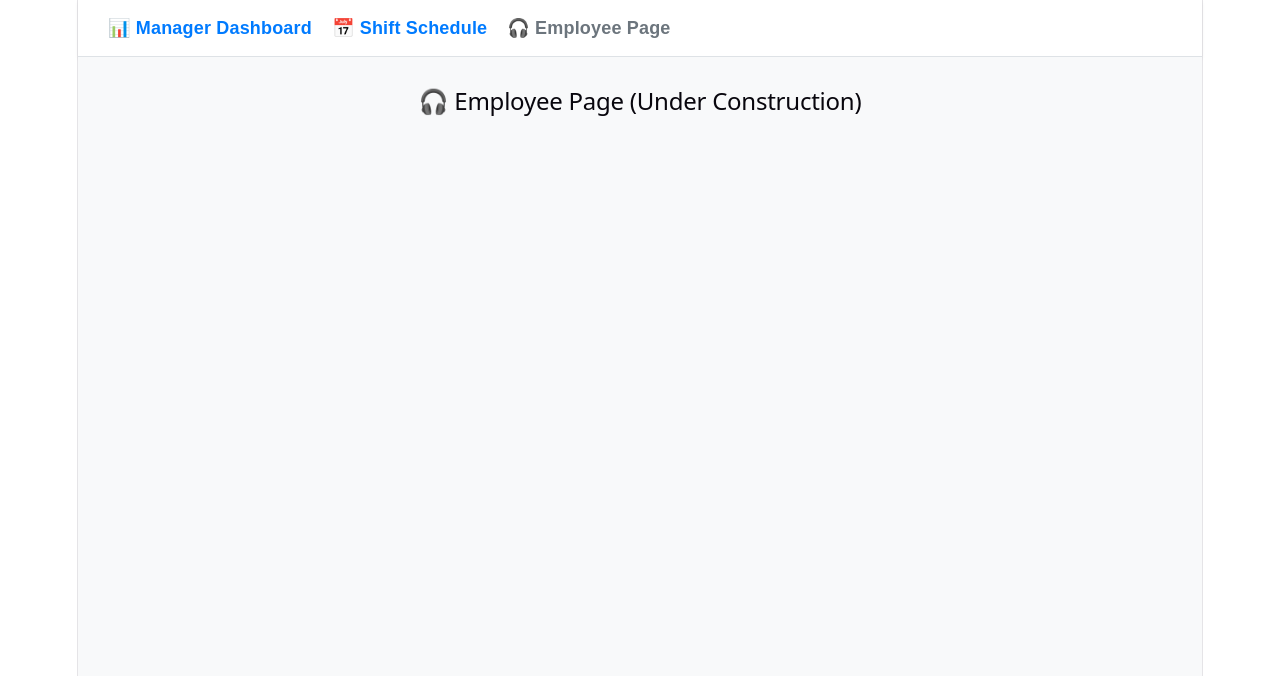
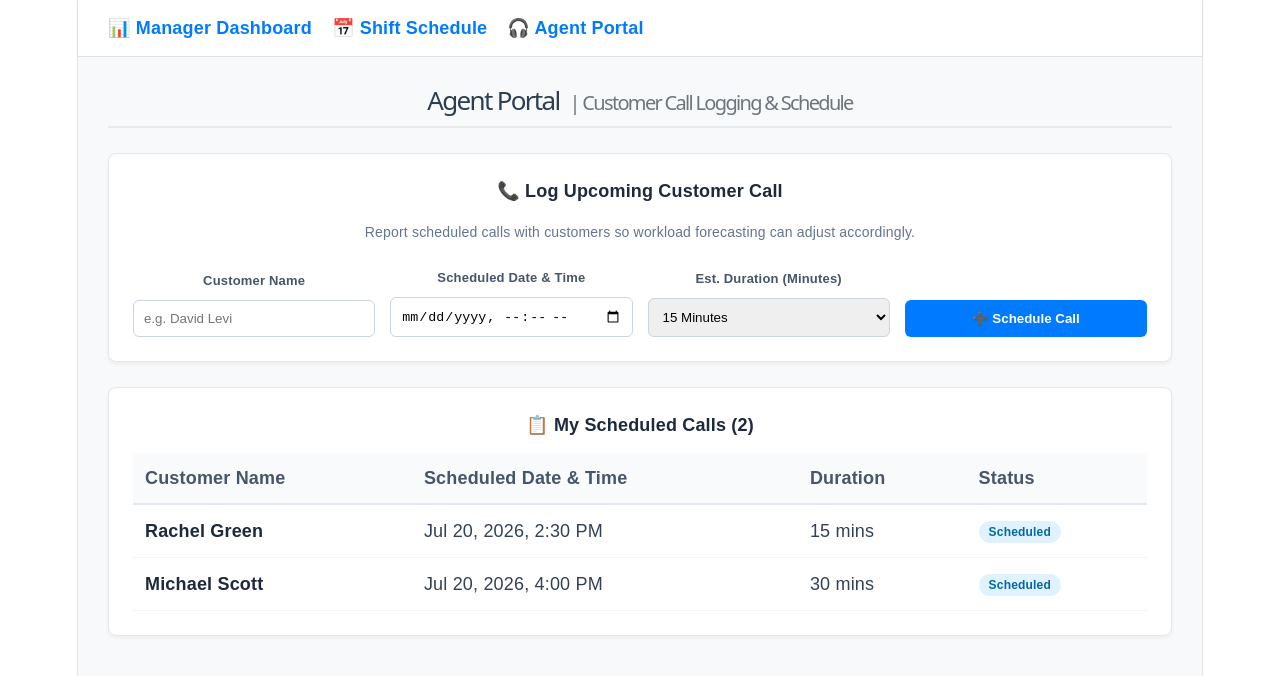
Before and after one commit to 0525909909ab-sketch/Calls-center, a React app in the folder frontend/: page /employee in a window 1280 px wide. Shown: the top 676 px of the page. Built offline with nearby package versions, Linux system fonts and the light colour scheme; the HTML template or start-up script is replaced by a standard one.

Commit message:
update calculat function

```diff
--- a/frontend/src/App.jsx
+++ b/frontend/src/App.jsx
@@ -3,6 +3,7 @@ import React from 'react';
 import { createBrowserRouter, RouterProvider, Link, Outlet } from 'react-router-dom';
 import DashboardPage from './pages/DashboardPage';
 import { SchedulePage } from './pages/SchedulePage';
+import { EmployeePage } from './pages/EmployeePage';
 
 // Light-themed navigation bar
 const Layout = () => (
@@ -22,18 +23,11 @@ const Layout = () => (
       <Link to="/schedule" style={{ color: '#007bff', textDecoration: 'none', fontWeight: 'bold' }}>
         📅 Shift Schedule
       </Link>
-      <Link to="/employee" style={{ color: '#6c757d', textDecoration: 'none', fontWeight: 'bold' }}>
-        🎧 Employee Page
+      <Link to="/employee" style={{ color: '#007bff', textDecoration: 'none', fontWeight: 'bold' }}>
+        🎧 Agent Portal
       </Link>
     </nav>
     <Outlet />
-  </div>
-);
-
-// Temporary placeholder for the Employee Page
-const EmployeePage = () => (
-  <div style={{ padding: '30px', color: '#333', backgroundColor: '#f8f9fa', minHeight: '100vh', fontFamily: 'Arial, sans-serif' }}>
-    <h2>🎧 Employee Page (Under Construction)</h2>
   </div>
 );
 
--- /dev/null
+++ b/frontend/src/components/CustomerCallForm.jsx
@@ -0,0 +1,116 @@
+// src/components/CustomerCallForm.jsx
+import React, { useState } from 'react';
+
+export const CustomerCallForm = ({ onAddCall }) => {
+  const [customerName, setCustomerName] = useState('');
+  const [scheduledTime, setScheduledTime] = useState('');
+  const [estimatedDuration, setEstimatedDuration] = useState('15');
+
+  const handleSubmit = (e) => {
+    e.preventDefault();
+    if (!customerName || !scheduledTime) {
+      alert('Please fill in both customer name and scheduled time.');
+      return;
+    }
+
+    const newCall = {
+      id: Date.now(),
+      customer_name: customerName,
+      scheduled_time: scheduledTime,
+      estimated_duration_minutes: parseInt(estimatedDuration, 10),
+      status: 'Scheduled'
+    };
+
+    onAddCall(newCall);
+
+    // Reset Form
+    setCustomerName('');
+    setScheduledTime('');
+    setEstimatedDuration('15');
+  };
+
+  return (
+    <div style={{
+      backgroundColor: '#ffffff',
+      padding: '24px',
+      borderRadius: '8px',
+      border: '1px solid #e2e8f0',
+      boxShadow: '0 2px 4px rgba(0,0,0,0.05)',
+      marginBottom: '25px',
+      fontFamily: 'Arial, sans-serif'
+    }}>
+      <h3 style={{ margin: '0 0 15px 0', color: '#1e293b', fontSize: '18px' }}>
+        📞 Log Upcoming Customer Call
+      </h3>
+      <p style={{ color: '#64748b', fontSize: '14px', marginBottom: '20px' }}>
+        Report scheduled calls with customers so workload forecasting can adjust accordingly.
+      </p>
+
+      <form onSubmit={handleSubmit} style={{ display: 'grid', gridTemplateColumns: 'repeat(auto-fit, minmax(200px, 1fr))', gap: '15px', alignItems: 'end' }}>
+        <div>
+          <label style={{ display: 'block', fontSize: '13px', fontWeight: 'bold', color: '#475569', marginBottom: '6px' }}>
+            Customer Name
+          </label>
+          <input
+            type="text"
+            placeholder="e.g. David Levi"
+            value={customerName}
+            onChange={(e) => setCustomerName(e.target.value)}
+            style={{ width: '100%', padding: '10px', borderRadius: '6px', border: '1px solid #cbd5e1', boxSizing: 'border-box' }}
+          />
+        </div>
+
+        <div>
+          <label style={{ display: 'block', fontSize: '13px', fontWeight: 'bold', color: '#475569', marginBottom: '6px' }}>
+            Scheduled Date & Time
+          </label>
+          <input
+            type="datetime-local"
+            value={scheduledTime}
+            onChange={(e) => setScheduledTime(e.target.value)}
+            style={{ width: '100%', padding: '10px', borderRadius: '6px', border: '1px solid #cbd5e1', boxSizing: 'border-box' }}
+          />
+        </div>
+
+        <div>
+          <label style={{ display: 'block', fontSize: '13px', fontWeight: 'bold', color: '#475569', marginBottom: '6px' }}>
+            Est. Duration (Minutes)
+          </label>
+          <select
+            value={estimatedDuration}
+            onChange={(e) => setEstimatedDuration(e.target.value)}
+            style={{ width: '100%', padding: '10px', borderRadius: '6px', border: '1px solid #cbd5e1', boxSizing: 'border-box' }}
+          >
+            <option value="5">5 Minutes</option>
+            <option value="10">10 Minutes</option>
+            <option value="15">15 Minutes</option>
+            <option value="30">30 Minutes</option>
+            <option value="45">45 Minutes</option>
+            <option value="60">60 Minutes</option>
+          </select>
+        </div>
+
+        <div>
+          <button
+            type="submit"
+            style={{
+              width: '100%',
+              padding: '11px',
+              backgroundColor: '#007bff',
+              color: '#ffffff',
+              border: 'none',
+              borderRadius: '6px',
+              fontWeight: 'bold',
+              cursor: 'pointer',
+              transition: 'background-color 0.2s'
+            }}
+          >
+            ➕ Schedule Call
+          </button>
+        </div>
+      </form>
+    </div>
+  );
+};
+
+export default CustomerCallForm;
--- /dev/null
+++ b/frontend/src/components/MyScheduledCalls.jsx
@@ -0,0 +1,70 @@
+// src/components/MyScheduledCalls.jsx
+import React from 'react';
+
+export const MyScheduledCalls = ({ calls = [] }) => {
+  return (
+    <div style={{
+      backgroundColor: '#ffffff',
+      padding: '24px',
+      borderRadius: '8px',
+      border: '1px solid #e2e8f0',
+      boxShadow: '0 2px 4px rgba(0,0,0,0.05)',
+      fontFamily: 'Arial, sans-serif'
+    }}>
+      <h3 style={{ margin: '0 0 15px 0', color: '#1e293b', fontSize: '18px' }}>
+        📋 My Scheduled Calls ({calls.length})
+      </h3>
+
+      {calls.length === 0 ? (
+        <p style={{ color: '#94a3b8', fontStyle: 'italic', margin: 0 }}>
+          No upcoming customer calls scheduled yet.
+        </p>
+      ) : (
+        <div style={{ overflowX: 'auto' }}>
+          <table style={{ width: '100%', borderCollapse: 'collapse', textAlign: 'left' }}>
+            <thead>
+              <tr style={{ backgroundColor: '#f8fafc', borderBottom: '2px solid #e2e8f0', color: '#475569' }}>
+                <th style={{ padding: '12px' }}>Customer Name</th>
+                <th style={{ padding: '12px' }}>Scheduled Date & Time</th>
+                <th style={{ padding: '12px' }}>Duration</th>
+                <th style={{ padding: '12px' }}>Status</th>
+              </tr>
+            </thead>
+            <tbody>
+              {calls.map((call) => (
+                <tr key={call.id} style={{ borderBottom: '1px solid #f1f5f9' }}>
+                  <td style={{ padding: '12px', fontWeight: 'bold', color: '#1e293b' }}>
+                    {call.customer_name}
+                  </td>
+                  <td style={{ padding: '12px', color: '#334155' }}>
+                    {new Date(call.scheduled_time).toLocaleString('en-US', {
+                      dateStyle: 'medium',
+                      timeStyle: 'short'
+                    })}
+                  </td>
+                  <td style={{ padding: '12px', color: '#334155' }}>
+                    {call.estimated_duration_minutes} mins
+                  </td>
+                  <td style={{ padding: '12px' }}>
+                    <span style={{
+                      padding: '4px 10px',
+                      borderRadius: '12px',
+                      fontSize: '12px',
+                      fontWeight: 'bold',
+                      backgroundColor: '#e0f2fe',
+                      color: '#0369a1'
+                    }}>
+                      {call.status}
+                    </span>
+                  </td>
+                </tr>
+              ))}
+            </tbody>
+          </table>
+        </div>
+      )}
+    </div>
+  );
+};
+
+export default MyScheduledCalls;
--- a/frontend/src/pages/DashboardPage.jsx
+++ b/frontend/src/pages/DashboardPage.jsx
@@ -41,7 +41,7 @@ const DashboardPage = () => {
   const activeData = getProcessedData();
 
   const totalCalls = activeData.reduce((acc, item) => acc + item.predicted_volume, 0);
-  const totalDurationHours = Math.round((totalCalls * 180) / 3600);
+  const totalDurationHours = Math.round((totalCalls * 900) / 3600);
 
   const requiredStaff = activeData.reduce((acc, item) => {
     return acc + calculateRequiredStaff(item.predicted_volume, item.average_call_duration);
--- /dev/null
+++ b/frontend/src/pages/EmployeePage.jsx
@@ -0,0 +1,52 @@
+// src/pages/EmployeePage.jsx
+import React, { useState } from 'react';
+import CustomerCallForm from '../components/CustomerCallForm';
+import MyScheduledCalls from '../components/MyScheduledCalls';
+
+export const EmployeePage = () => {
+  // Mock initial calls for agent
+  const [scheduledCalls, setScheduledCalls] = useState([
+    {
+      id: 1,
+      customer_name: 'Rachel Green',
+      scheduled_time: '2026-07-20T14:30:00',
+      estimated_duration_minutes: 15,
+      status: 'Scheduled'
+    },
+    {
+      id: 2,
+      customer_name: 'Michael Scott',
+      scheduled_time: '2026-07-20T16:00:00',
+      estimated_duration_minutes: 30,
+      status: 'Scheduled'
+    }
+  ]);
+
+  const handleAddCall = (newCall) => {
+    setScheduledCalls((prev) => [newCall, ...prev]);
+  };
+
+  return (
+    <div style={{ padding: '30px', fontFamily: 'Arial, sans-serif', direction: 'ltr', backgroundColor: '#f8f9fa', color: '#333', minHeight: '100vh' }}>
+
+      {/* Title */}
+      <div style={{ marginBottom: '25px', borderBottom: '2px solid #e9ecef', paddingBottom: '10px' }}>
+        <h1 style={{ margin: 0, color: '#2c3e50', fontSize: '26px' }}>
+          Agent Portal
+          <span style={{ color: '#6c757d', fontSize: '20px', marginLeft: '10px', fontWeight: 'normal' }}>
+            | Customer Call Logging & Schedule
+          </span>
+        </h1>
+      </div>
+
+      {/* 1. Form Component */}
+      <CustomerCallForm onAddCall={handleAddCall} />
+
+      {/* 2. List Component */}
+      <MyScheduledCalls calls={scheduledCalls} />
+
+    </div>
+  );
+};
+
+export default EmployeePage;
```
Also changed, not shown: frontend/src/services/mockData.js (+10 -12 lines).
